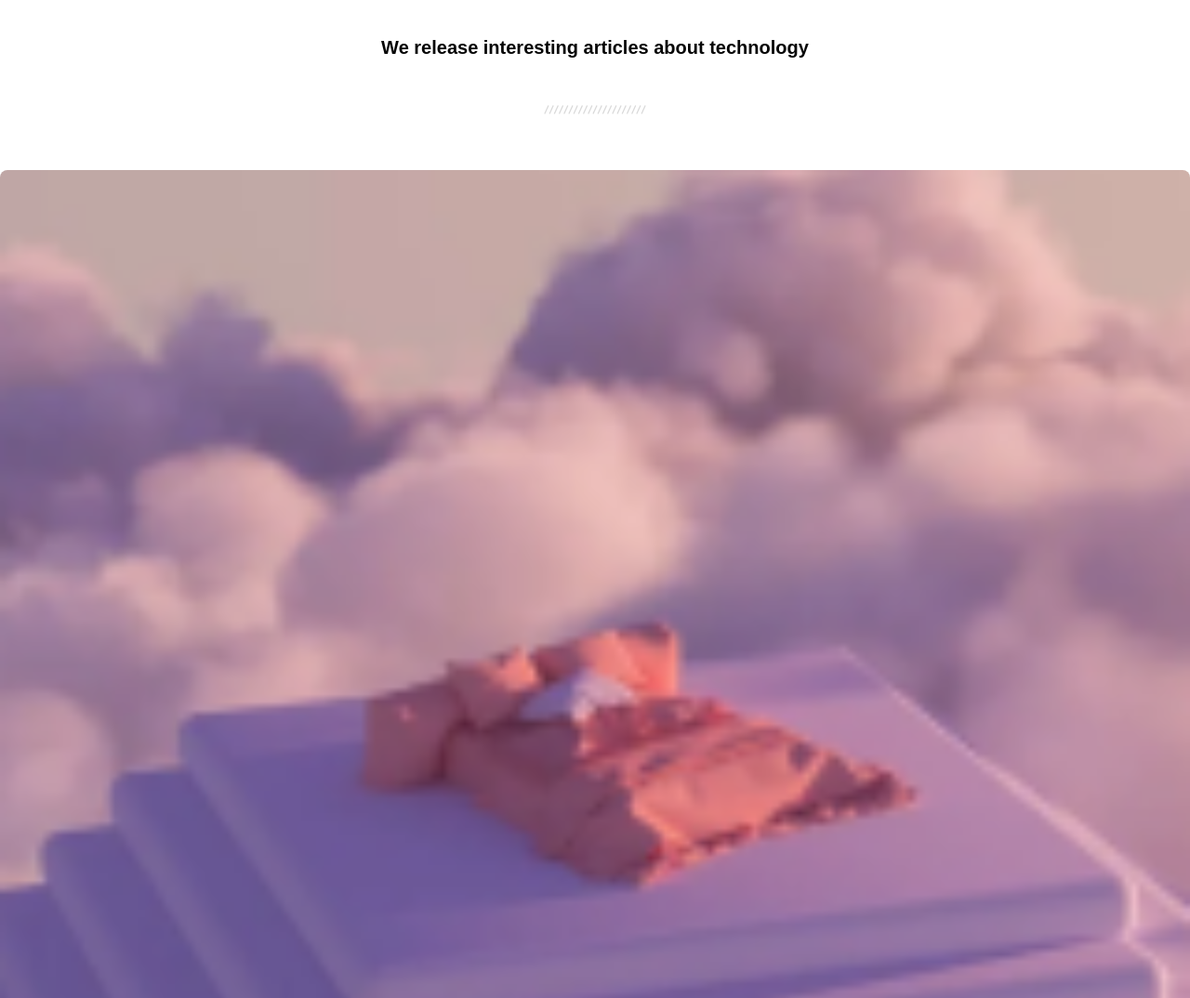
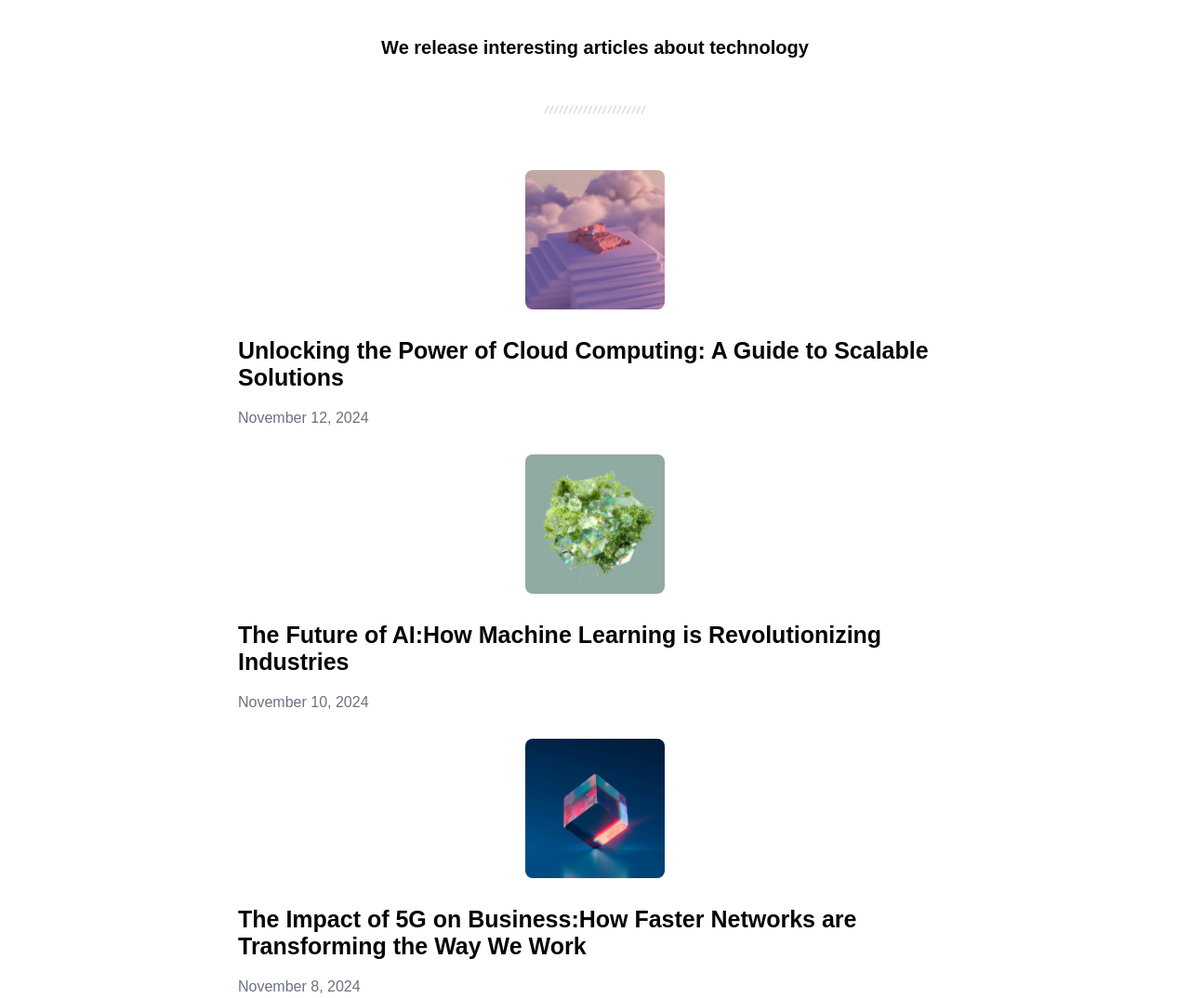
Before and after one commit to sebasrae/simple-article-listing-master, a plain HTML site: page index.html in a window 1280 px wide. Shown: the top 1074 px of the page at 93% size. Drawn offline with Linux system fonts and the light colour scheme.

Commit message:
correccion

```diff
--- a/index.html
+++ b/index.html
@@ -101,38 +101,26 @@
         text-decoration: none;
       }
       @media (max-width: 1350px) {
-        .contenedor img {
-          width: 80%;
-        }
-        .articles {
-          width: 90%;
+
+
         }
         .articles article {
           flex-direction: column;
           align-items: center;
         }
-        .articles img {
-          width: 100%;
-          height: auto;
-        }
-      }
+
 
 
       @media (min-width: 412px) {
         .contenedor h1 {
           font-size: 20px;
         }
-        .articles {
-          width: 100%;
-        }
+
         .articles article {
           flex-direction: column;
           align-items: center;
         }
-        .articles img {
-          width: 100%;
-          height: auto;
-        }
+
       }
 
     </style>
```
